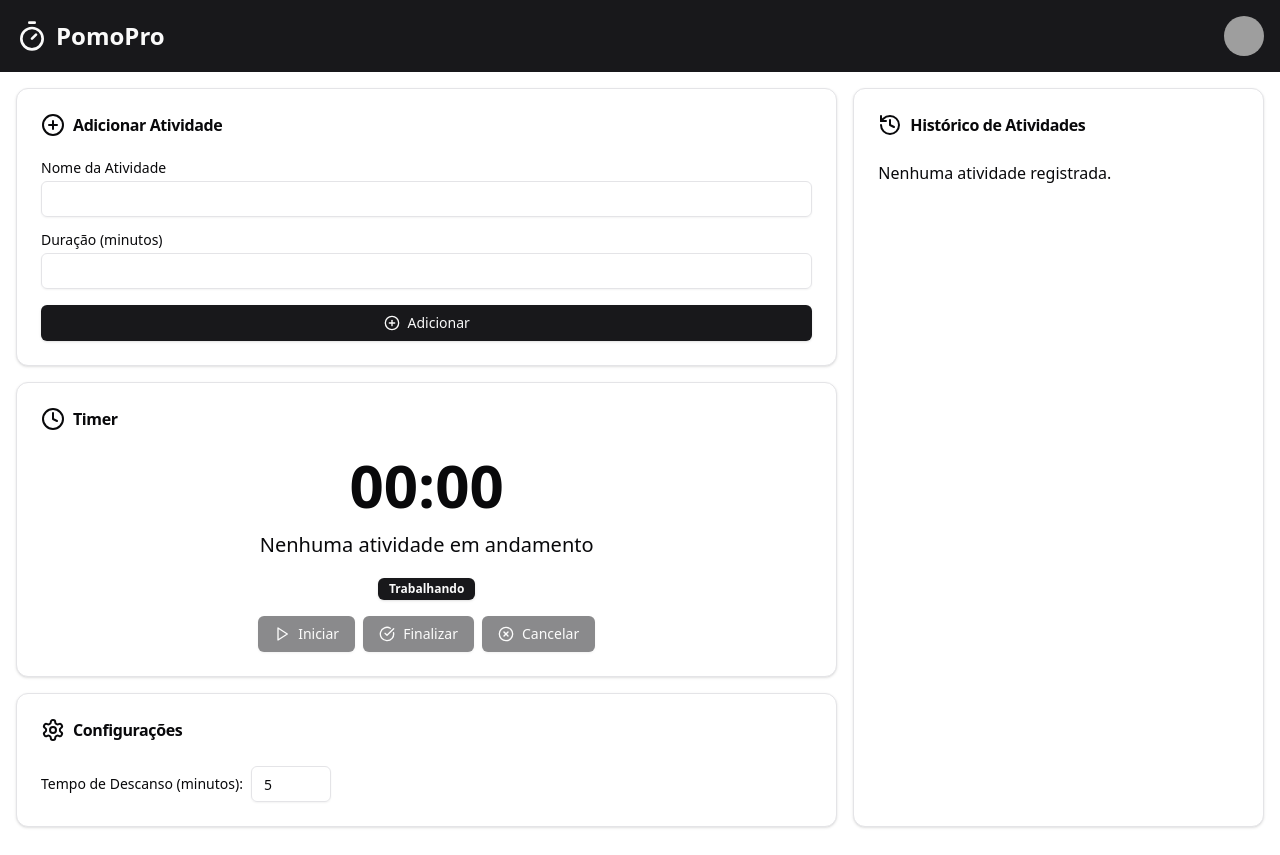
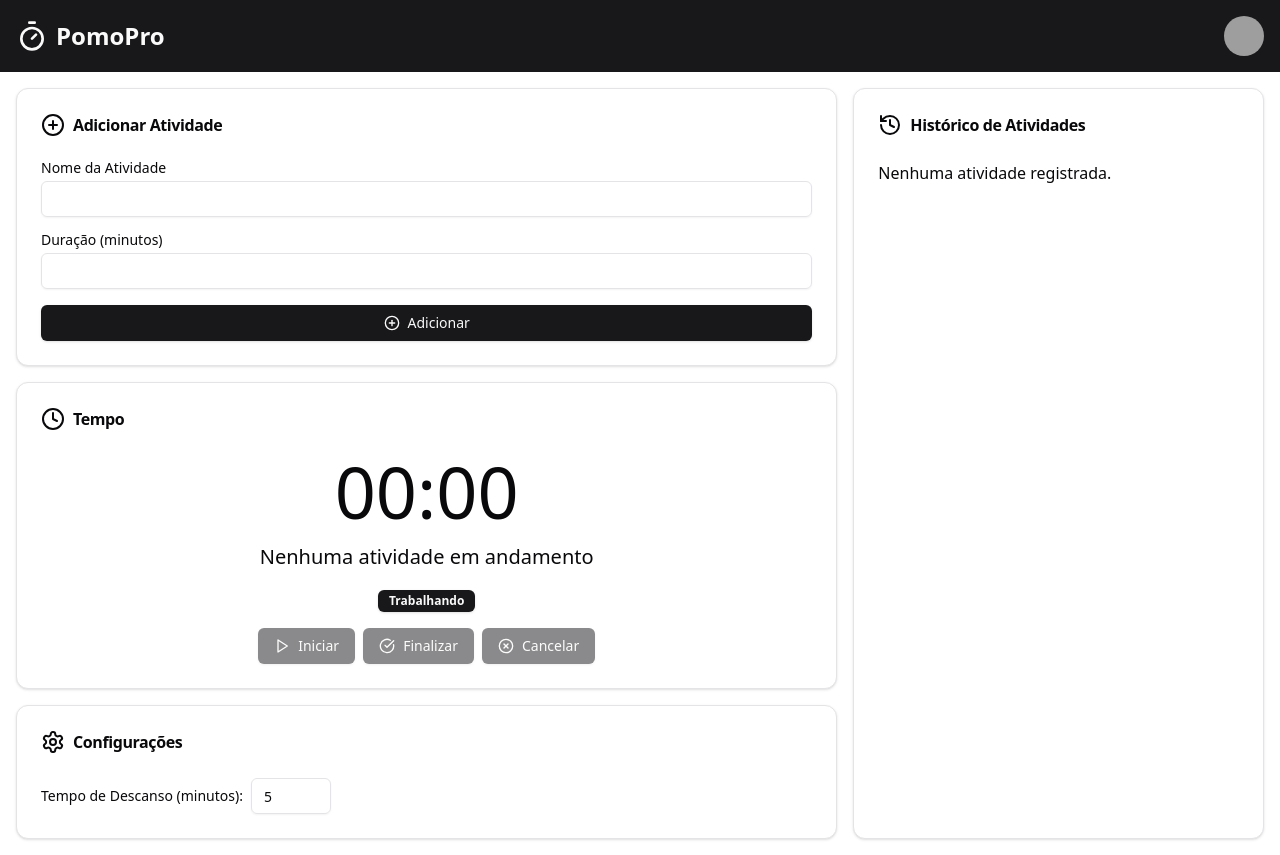
Before and after one commit to santozxy/firebase-auth, a Next.js app: page /home in a window 1280 px wide. Built offline with nearby package versions, Linux system fonts and the light colour scheme; grey boxes are pictures that could not be loaded.

Commit message:
:bulb: docs: Comentando funções complexas

```diff
--- a/src/app/(pomopro)/home/components/pomodoro/history.tsx
+++ b/src/app/(pomopro)/home/components/pomodoro/history.tsx
@@ -1,6 +1,6 @@
 import { Card, CardContent, CardHeader, CardTitle } from "@/components/ui/card";
 import { Badge } from "@/components/ui/badge";
-import { History as HistoryIcon, Calendar } from "lucide-react";
+import { History as HistoryIcon } from "lucide-react";
 import { Activity } from "@/domain/history/types";
 import { ScrollArea } from "@/components/ui/scroll-area";
 import { getStatusColor, getStatusIcon, timeInMinutes } from "./helpers";
@@ -39,7 +39,6 @@ export function History({ activities }: HistoryProps) {
                   <div className="flex justify-between text-sm text-gray-500">
                     {activity.startDate && (
                       <div className="flex items-center text-sm text-gray-500 mt-2">
-                        <Calendar className="mr-1 h-4 w-4" />
                         <span>
                           Início:{" "}
                           {new Date(activity.startDate).toLocaleString()}
@@ -48,7 +47,6 @@ export function History({ activities }: HistoryProps) {
                     )}
                     {activity.endDate && (
                       <div className="flex items-center text-sm text-gray-500 mt-1">
-                        <Calendar className="mr-1 h-4 w-4" />
                         <span>
                           Fim: {new Date(activity.endDate).toLocaleString()}
                         </span>
--- a/src/app/(pomopro)/home/components/pomodoro/timer.tsx
+++ b/src/app/(pomopro)/home/components/pomodoro/timer.tsx
@@ -31,12 +31,12 @@ export function Timer({
       <CardHeader>
         <CardTitle className="flex items-center">
           <Clock className="mr-2" />
-          Timer
+          Tempo
         </CardTitle>
       </CardHeader>
       <CardContent>
         <div className="text-center">
-          <h2 className="text-6xl font-bold mb-4" aria-live="polite">
+          <h2 className="text-7xl font-sembold mb-4" aria-live="polite">
             {formatTime(timeLeft)}
           </h2>
           <p className="text-xl mb-4">
```
Also changed, not shown: src/app/(pomopro)/home/components/pomodoro/pomodoro.tsx (+12 -0 lines).
